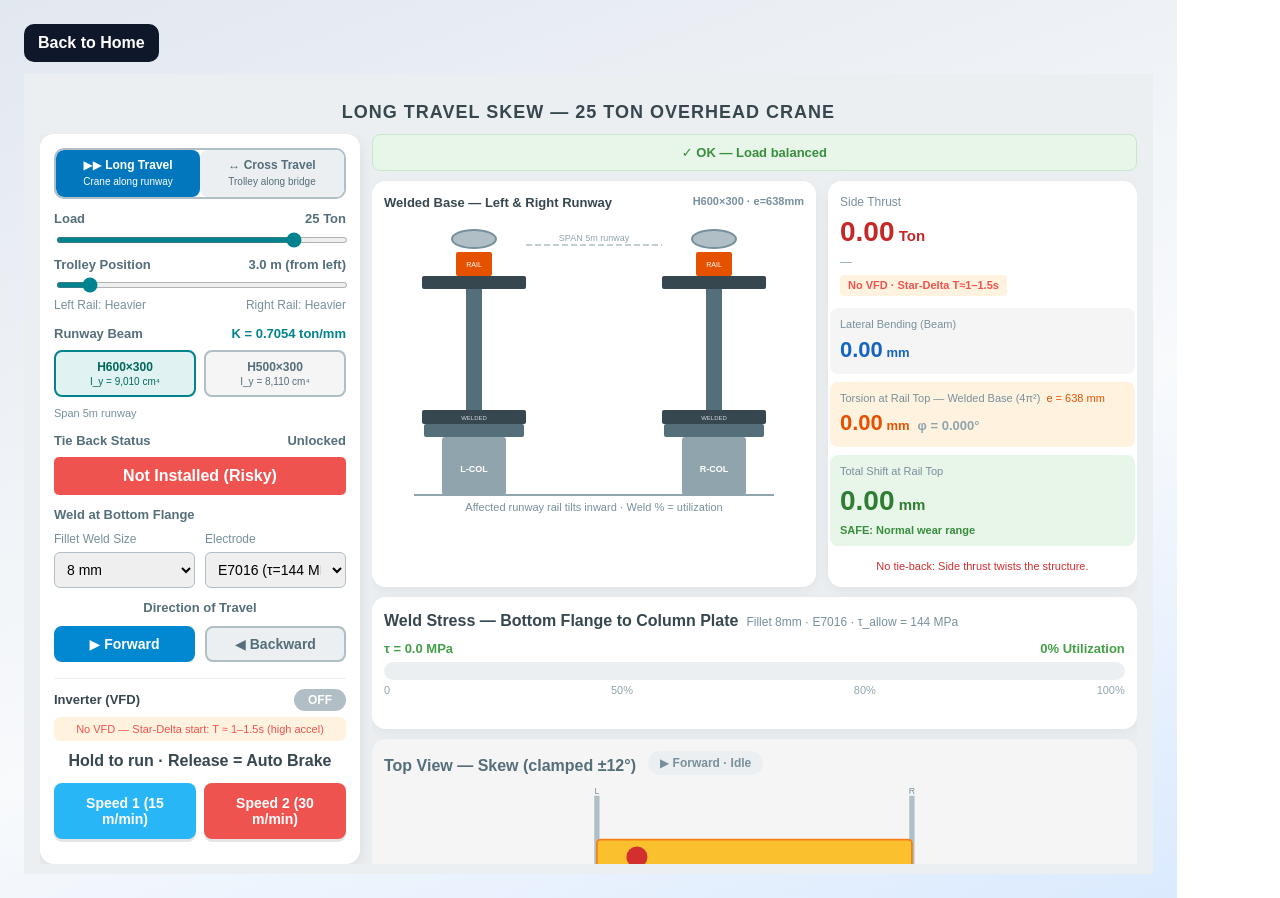
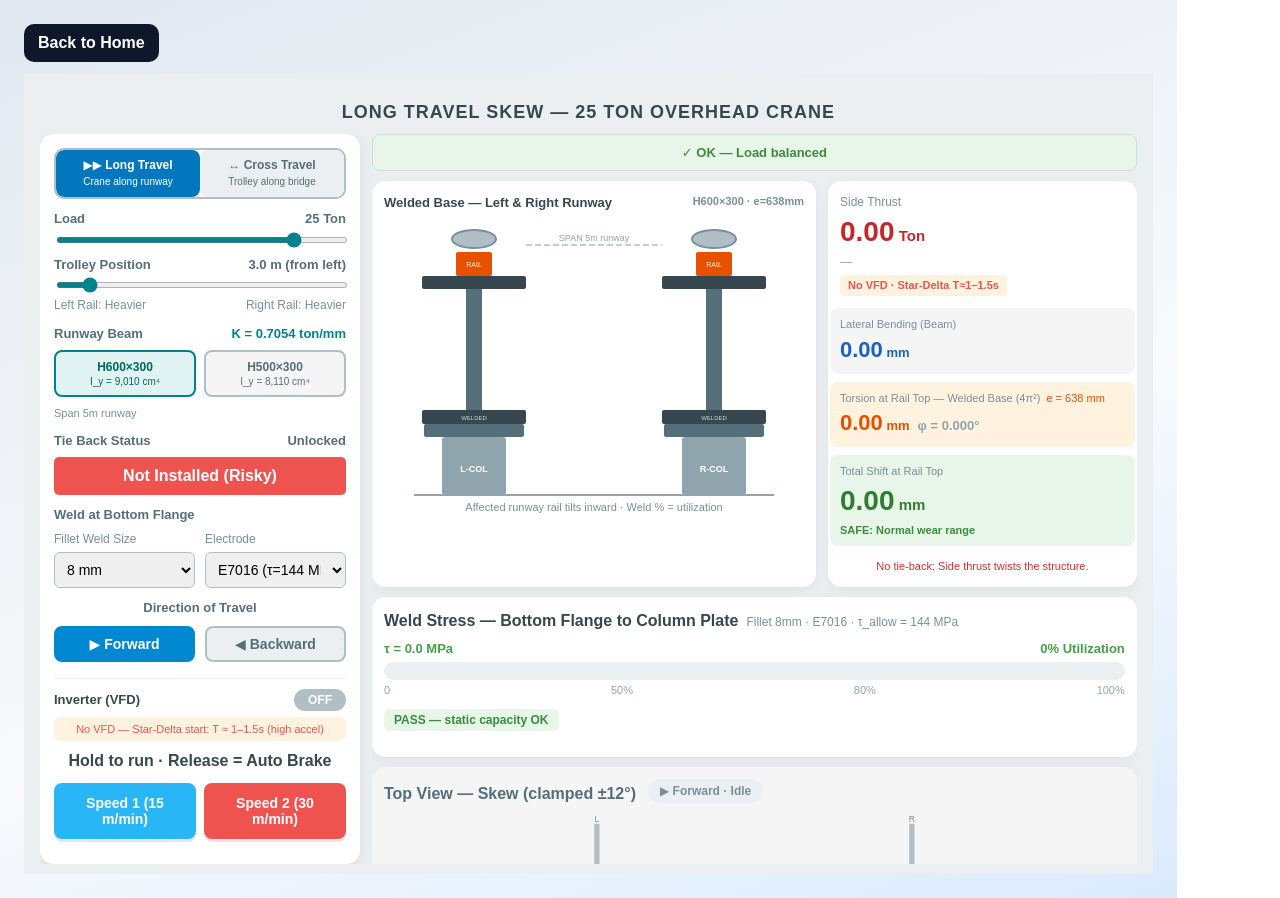
Before and after one commit to manuschais/crane-sim-react, a React (Vite) app in the folder crane-sim/: page / in a window 1280 px wide. Both pictures are taken after a click on the button 538 px from the left and 181 px from the top of the page. Built offline with nearby package versions, Linux system fonts and the light colour scheme.

Commit message:
Fix layout shift — always render one weld status line with fixed minHeight
Co-Authored-By: Claude Sonnet 4.6 <noreply@anthropic.com>

```diff
--- a/crane-sim/src/CraneLongTravelSim.jsx
+++ b/crane-sim/src/CraneLongTravelSim.jsx
@@ -848,28 +848,17 @@ const CraneLongTravelSim = () => {
                     <span>0</span><span>50%</span><span>80%</span><span>100%</span>
                   </div>
 
-                  {/* Status messages */}
-                  <div style={{ display: "flex", gap: 8, marginTop: 8, flexWrap: "wrap" }}>
-                    {weldUtil > 100 && (
-                      <span style={{ padding: "4px 10px", borderRadius: 6, backgroundColor: "#ffebee", color: "#c62828", fontSize: 12, fontWeight: "bold" }}>
-                        OVERSTRESSED — weld will fail
-                      </span>
-                    )}
-                    {fatigueRisk && (
-                      <span style={{ padding: "4px 10px", borderRadius: 6, backgroundColor: "#fff3e0", color: "#e65100", fontSize: 12, fontWeight: "bold" }}>
-                        FATIGUE RISK — cyclic loading without tie-back causes cracking
-                      </span>
-                    )}
-                    {hasTieBack && (
-                      <span style={{ padding: "4px 10px", borderRadius: 6, backgroundColor: "#e8f5e9", color: "#388e3c", fontSize: 12, fontWeight: "bold" }}>
-                        Tie-back installed — weld load reduced to {(calcKbeam(sec.Iy_cm4) / (calcKbeam(sec.Iy_cm4) + K_TIEBACK_ADDON) * 100).toFixed(1)}%
-                      </span>
-                    )}
-                    {weldUtil <= 100 && weldUtil > 0 && !fatigueRisk && (
-                      <span style={{ padding: "4px 10px", borderRadius: 6, backgroundColor: "#e8f5e9", color: "#388e3c", fontSize: 12, fontWeight: "bold" }}>
-                        PASS — static capacity OK
-                      </span>
-                    )}
+                  {/* Status message — always one line, fixed height to prevent layout shift */}
+                  <div style={{ marginTop: 8, minHeight: 28 }}>
+                    {(() => {
+                      if (weldUtil > 100)
+                        return <span style={{ padding: "4px 10px", borderRadius: 6, backgroundColor: "#ffebee", color: "#c62828", fontSize: 12, fontWeight: "bold" }}>OVERSTRESSED — weld will fail</span>;
+                      if (fatigueRisk)
+                        return <span style={{ padding: "4px 10px", borderRadius: 6, backgroundColor: "#fff3e0", color: "#e65100", fontSize: 12, fontWeight: "bold" }}>FATIGUE RISK — cyclic loading without tie-back causes cracking</span>;
+                      if (hasTieBack)
+                        return <span style={{ padding: "4px 10px", borderRadius: 6, backgroundColor: "#e8f5e9", color: "#388e3c", fontSize: 12, fontWeight: "bold" }}>Tie-back installed — weld load reduced to {(calcKbeam(sec.Iy_cm4) / (calcKbeam(sec.Iy_cm4) + K_TIEBACK_ADDON) * 100).toFixed(1)}%</span>;
+                      return <span style={{ padding: "4px 10px", borderRadius: 6, backgroundColor: "#e8f5e9", color: "#388e3c", fontSize: 12, fontWeight: "bold" }}>PASS — static capacity OK</span>;
+                    })()}
                   </div>
                 </div>
               );
```
Also changed, not shown: 3 other files (tests, documents, lock files or other folders).
